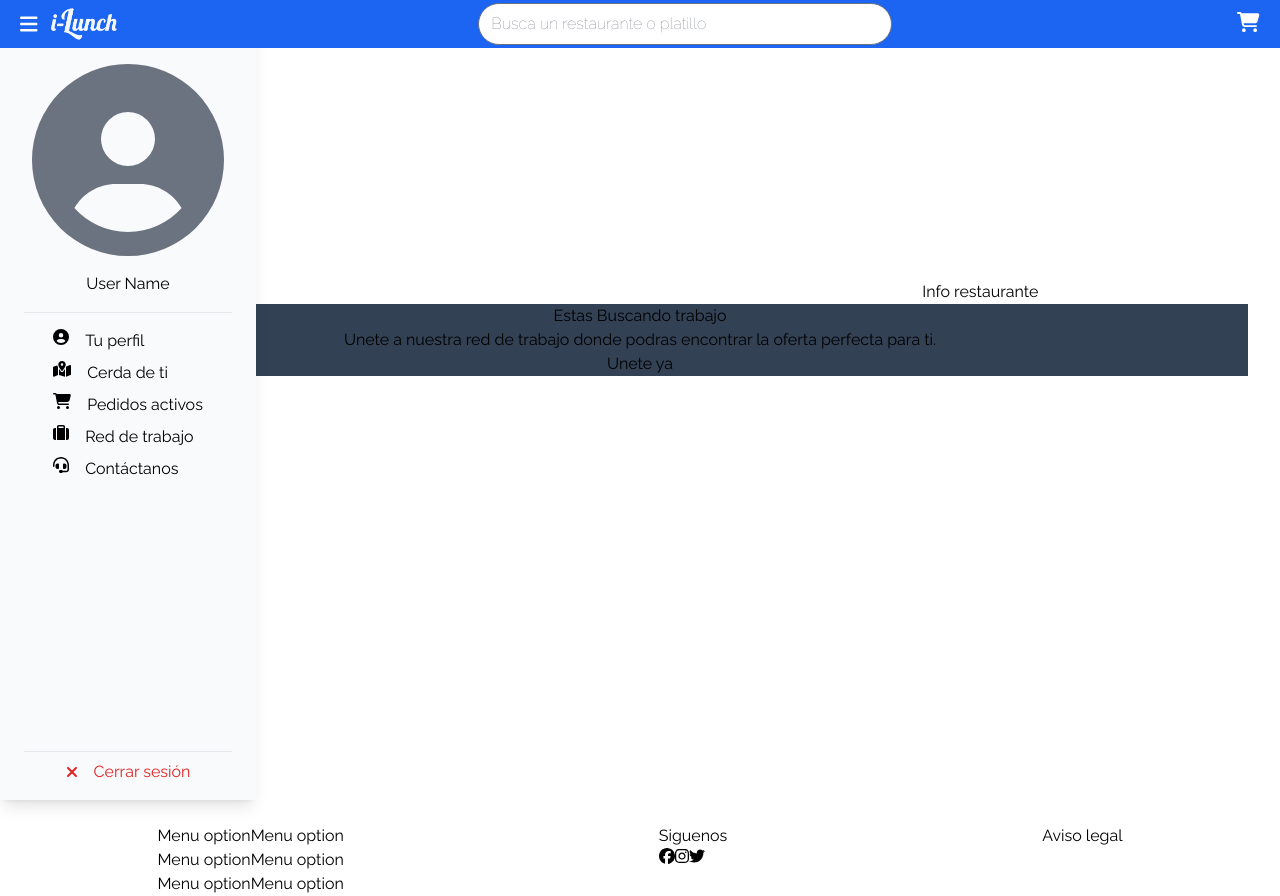
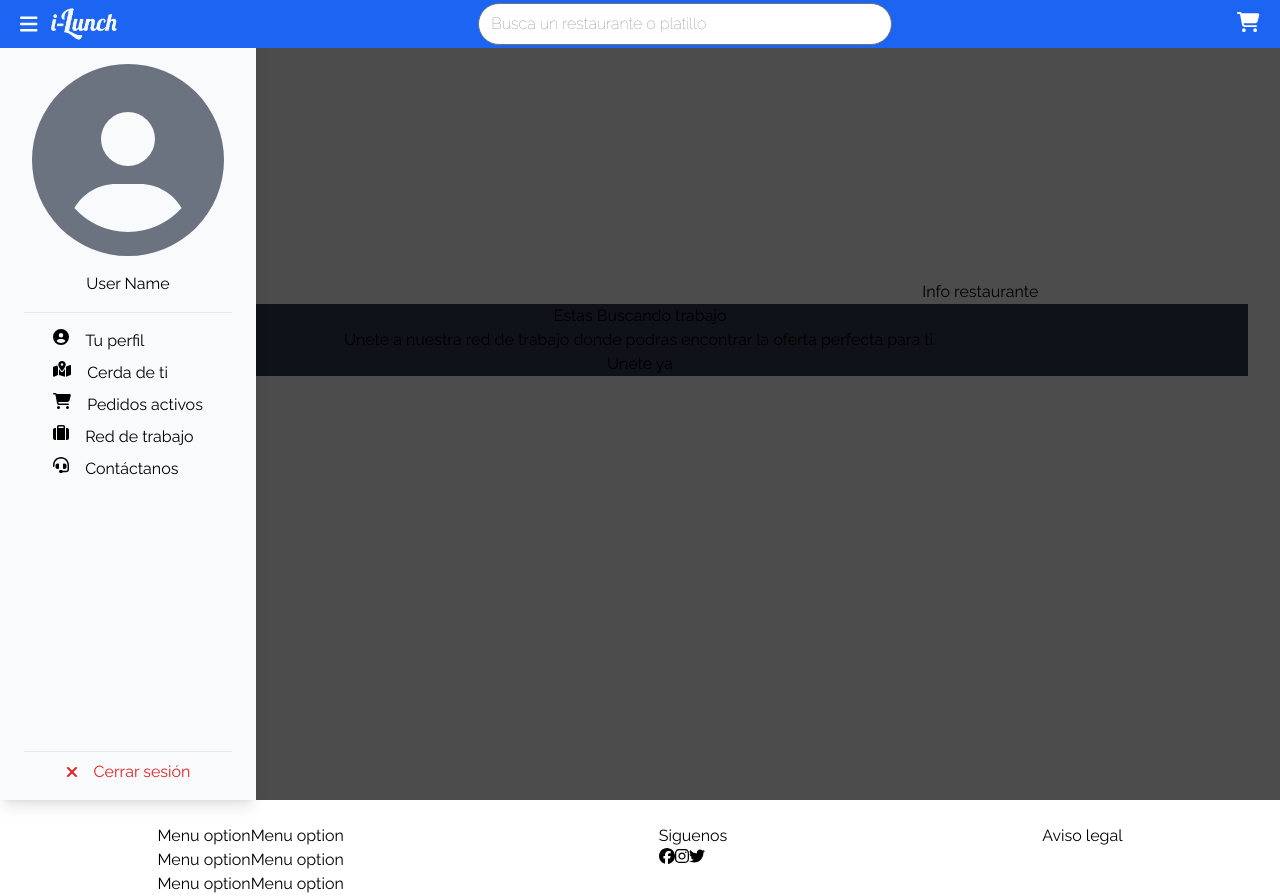
Before and after one commit to iLunch-delivery/iLunch-frontend, a Next.js app: page / in a window 1280 px wide. Both pictures are taken after a click on the icon 28 px from the left and 24 px from the top of the page. Built offline with nearby package versions, Linux system fonts and the light colour scheme.

Commit message:
Shadow screen on sidebar display

```diff
--- a/app/layout.tsx
+++ b/app/layout.tsx
@@ -2,7 +2,7 @@ import Footer from '@/components/common/Footer'
 import './globals.css'
 import type { Metadata } from 'next'
 import { Raleway } from 'next/font/google'
-import { SidebarProvider } from '@/contexts/SidebarContext'
+import { SidebarProvider, useChangeSidebar } from '@/contexts/SidebarContext'
 import Header from '@/components/common/Header'
 import Sidebar from '@/components/common/Sidebar'
 
--- a/components/common/Sidebar.tsx
+++ b/components/common/Sidebar.tsx
@@ -61,6 +61,9 @@ function Sidebar() {
             </div>
           </div>
         </div>
+        {isOpen && (
+          <div className='fixed min-h-screen w-screen bg-black opacity-70 '></div>
+        )}
       </div>
     </>
   )
```
